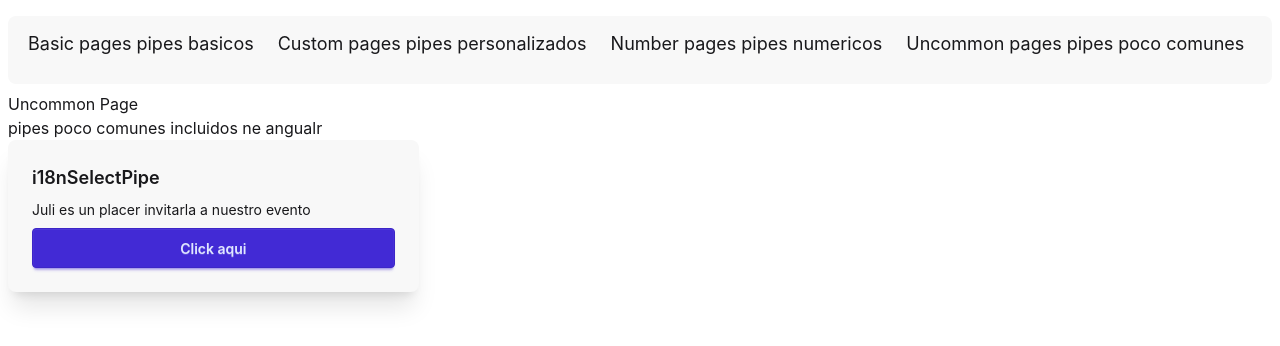
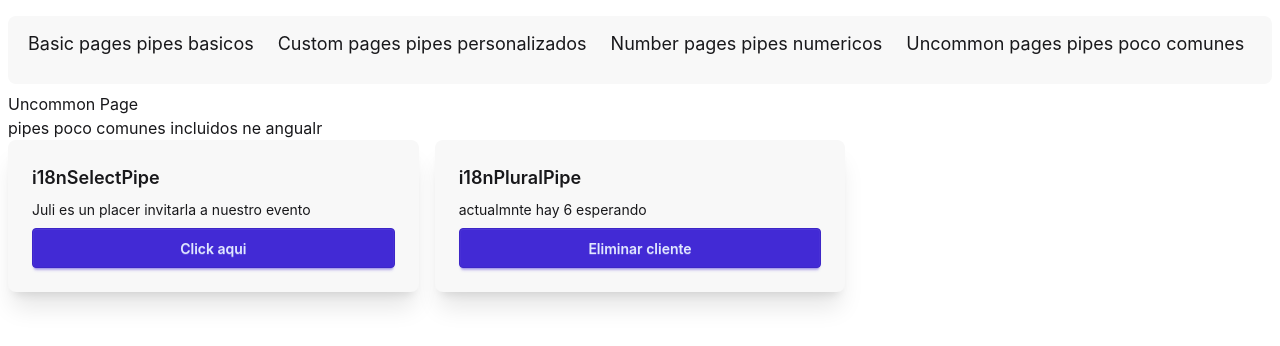
Before and after one commit to MarcoAndresSilva/Angular-pipes-app, an Angular app: page /uncommon in a window 1280 px wide. Shown: the top 346 px of the page. Built offline with nearby package versions, Linux system fonts and the light colour scheme.

Commit message:
I18mSelectPipe advance

```diff
--- a/src/app/pages/uncommon-page/uncommon-page.html
+++ b/src/app/pages/uncommon-page/uncommon-page.html
@@ -11,4 +11,9 @@
     </p>
     <button class="btn btn-primary" (click)="changueClient()">Click aqui</button>
   </app-card>
+
+  <app-card title="i18nPluralPipe">
+    <p>actualmnte hay {{ clients().length }} esperando</p>
+    <button class="btn btn-primary" (click)="deleteClient()">Eliminar cliente</button>
+  </app-card>
 </div>
--- a/src/app/pages/uncommon-page/uncommon-page.ts
+++ b/src/app/pages/uncommon-page/uncommon-page.ts
@@ -1,6 +1,6 @@
 import { Component, signal } from '@angular/core';
 import { CardComponent } from '../../components/card/card';
-import { I18nSelectPipe } from '@angular/common';
+import { I18nPluralPipe, I18nSelectPipe } from '@angular/common';
 
 const clientOne = {
   name: 'Juli',
@@ -18,7 +18,7 @@ const clientTwo = {
 
 @Component({
   selector: 'app-uncommon-page',
-  imports: [CardComponent, I18nSelectPipe],
+  imports: [CardComponent, I18nSelectPipe, I18nPluralPipe],
   templateUrl: './uncommon-page.html',
 })
 export default class UncommonPage {
@@ -37,4 +37,10 @@ export default class UncommonPage {
     }
     this.client.set(clientOne);
   }
+
+  // i18nPlural
+  clients = signal(['Lila', 'Juli', 'Bubu', 'papi', 'summeer', 'marco']);
+  deleteClient() {
+    this.clients.update((prev) => prev.slice(1));
+  }
 }
```
